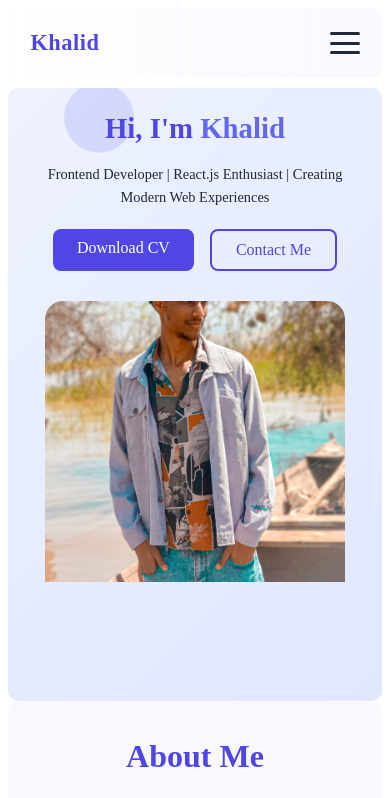
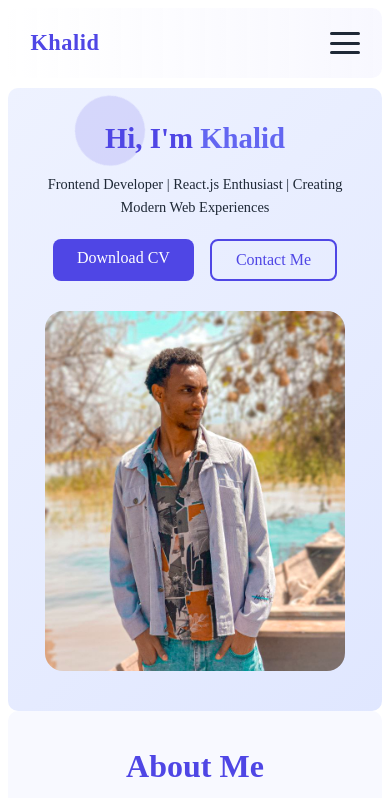
Before and after one commit to GTK-kala/Personal-Portfolio-App, a React (Vite) app in the folder Personal-Portfolio-App/: page / in a window 390 px wide. Shown: the top 798 px of the page. Built offline with nearby package versions, Linux system fonts and the light colour scheme.

Commit message:
Adjusting the skill section spacing in mobile view

```diff
--- a/Personal-Portfolio-App/src/components/Hero/Hero.css
+++ b/Personal-Portfolio-App/src/components/Hero/Hero.css
@@ -140,7 +140,7 @@
     text-align: center;
     padding: 40px 5%;
     gap: 20px;
-    align-items: flex-start; /* top-align stacked content */
+    align-items: flex-start;
   }
 
   .hero-content {
@@ -179,7 +179,7 @@
 
 @media (max-width: 480px) {
   .hero {
-    padding-top: 0px;
+    padding-top: 10px;
     display: flex;
     flex-direction: row-reverse;
     gap: 30px;
@@ -195,8 +195,8 @@
   .shape {
     width: 70px;
     height: 70px;
-    top: 2%;
-    left: 15%;
+    top: 4%;
+    left: 18%;
     animation-duration: 12s;
   }
   .hero-image {
@@ -211,7 +211,7 @@
     width: 100%;
     height: 140%;
     object-fit: cover;
-    object-position: center -180px;
+    object-position: center -100px;
     display: block;
     overflow: hidden;
     border-radius: 16px;
--- a/Personal-Portfolio-App/src/components/Skills/Skill.css
+++ b/Personal-Portfolio-App/src/components/Skills/Skill.css
@@ -56,7 +56,7 @@
   display: block;
   margin-bottom: 12px;
 }
-.skill-img{
+.skill-img {
   width: 40px;
   height: 40px;
 }
@@ -67,13 +67,21 @@
   color: #1e293b;
 }
 @media (max-width: 480px) {
-  .skill-grid{
+  .skill-grid {
+    margin-left: 0;
+    margin-right: 5px;
+    display: grid;
+    grid-template-columns: repeat(3, 1fr);
+    gap: 10px;
+  }
+  .skill-card {
+    width: 50%;
+    height: 50%;
     display: flex;
     flex-direction: column;
     align-items: center;
-  }
-  .skill-card {
-    width: 70%;
+    gap: 0;
+    cursor: pointer;
   }
 }
 
```
